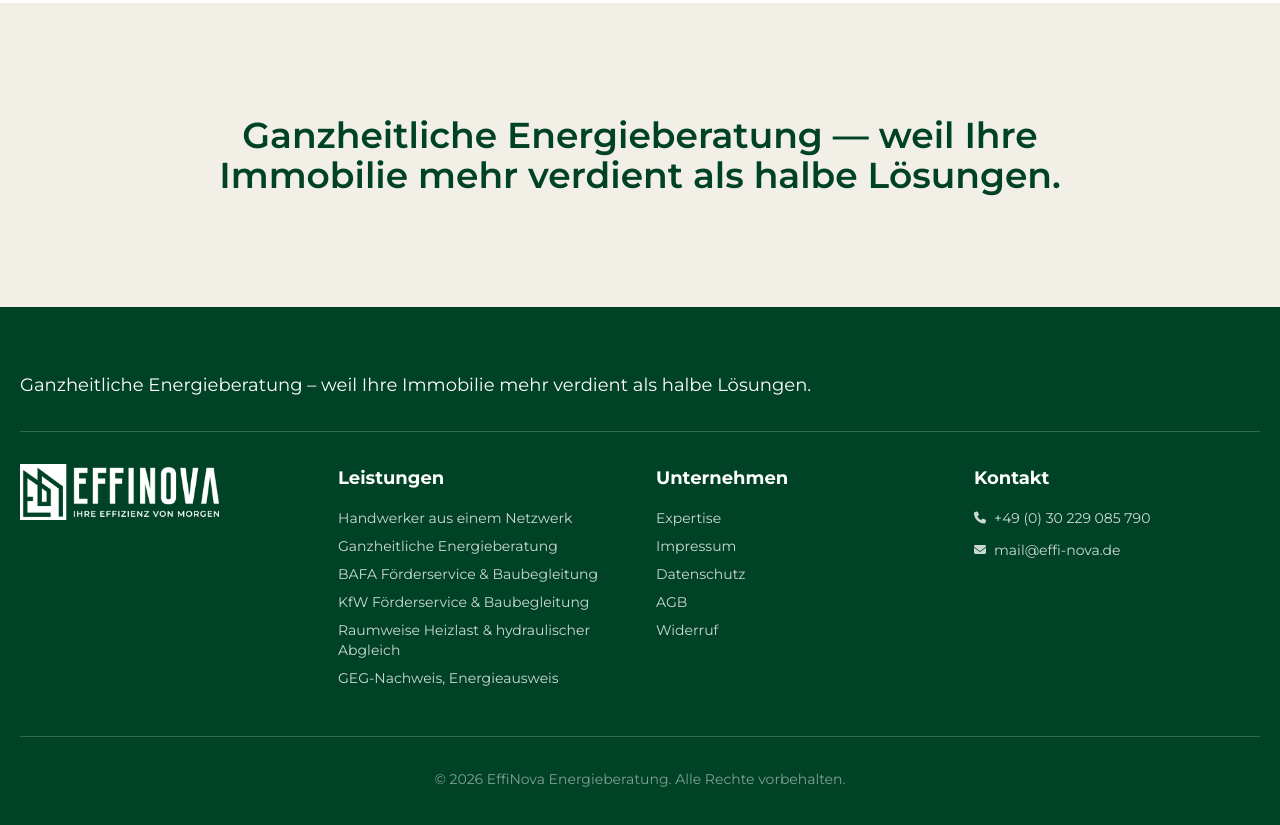
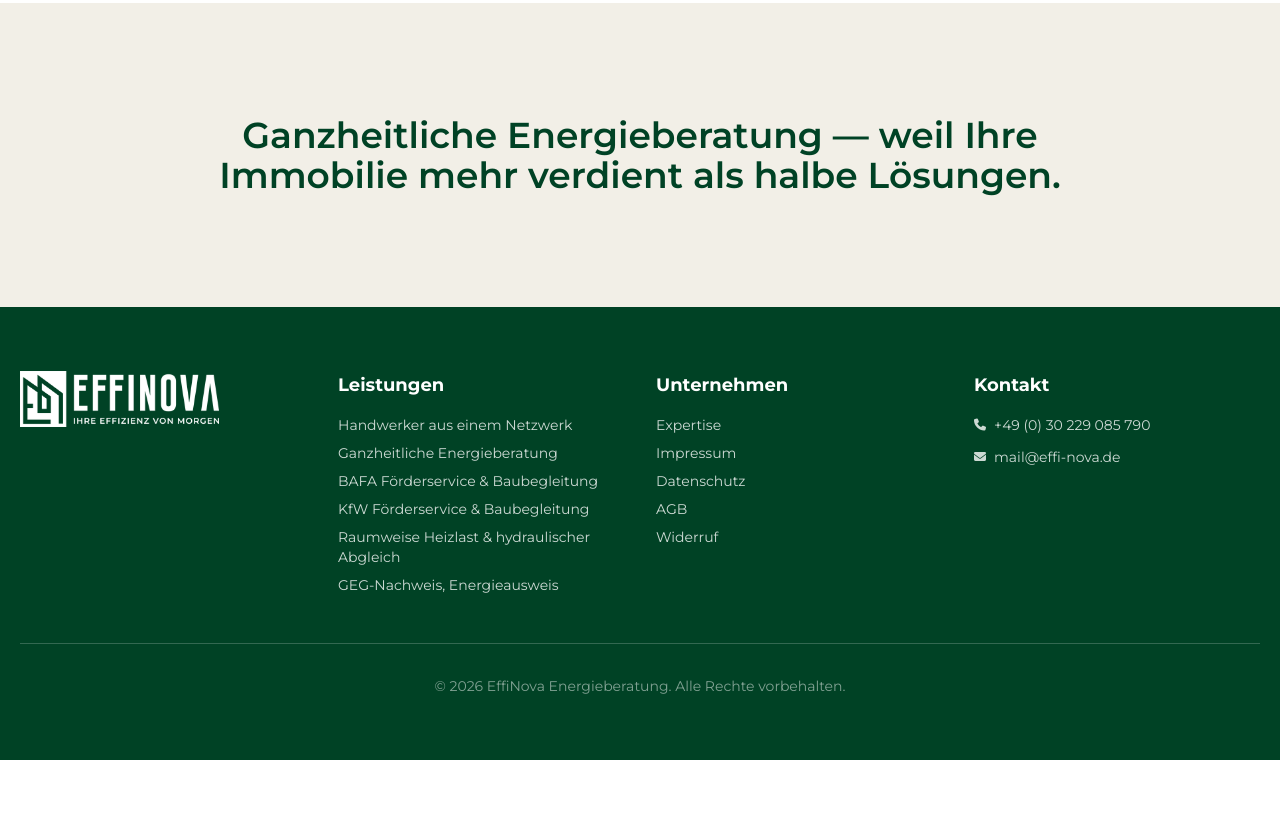
Before and after one commit to EffiNova/effi-nova-website, a website: page index.html in a window 1280 px wide. Shown: the part 6280-7105 px from the top of the page. After the commit the page ends 7040 px from the top, so only its background shows below. Drawn offline with Linux system fonts and the light colour scheme.

Commit message:
Remove: doppelte Footer-Tagline (Slogan ist jetzt im Manifest-Block ueber dem Footer)

```diff
--- a/index.html
+++ b/index.html
@@ -636,10 +636,6 @@
   <!-- ============================================ -->
   <footer class="bg-effi-green text-white" data-nav-theme="dark">
     <div class="max-w-[1440px] mx-auto px-5 py-12 lg:py-16">
-      <!-- Tagline -->
-      <p class="text-lg mb-8 pb-8 border-b border-white/20">
-        Ganzheitliche Energieberatung – weil Ihre Immobilie mehr verdient als halbe Lösungen.
-      </p>
       <!-- 4-Column Grid -->
       <div class="grid grid-cols-1 sm:grid-cols-2 lg:grid-cols-4 gap-8">
         <!-- Column 1: Logo -->
```
